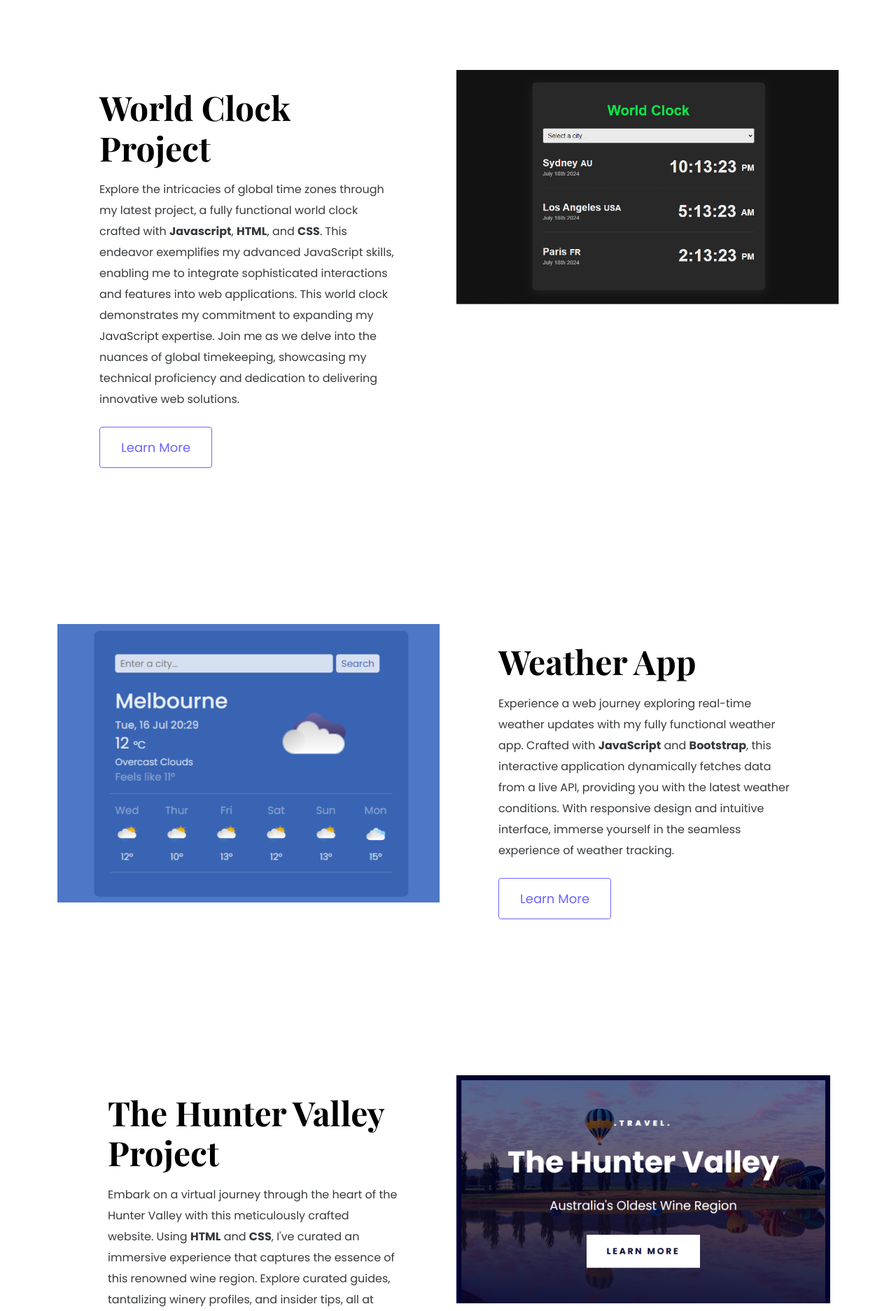
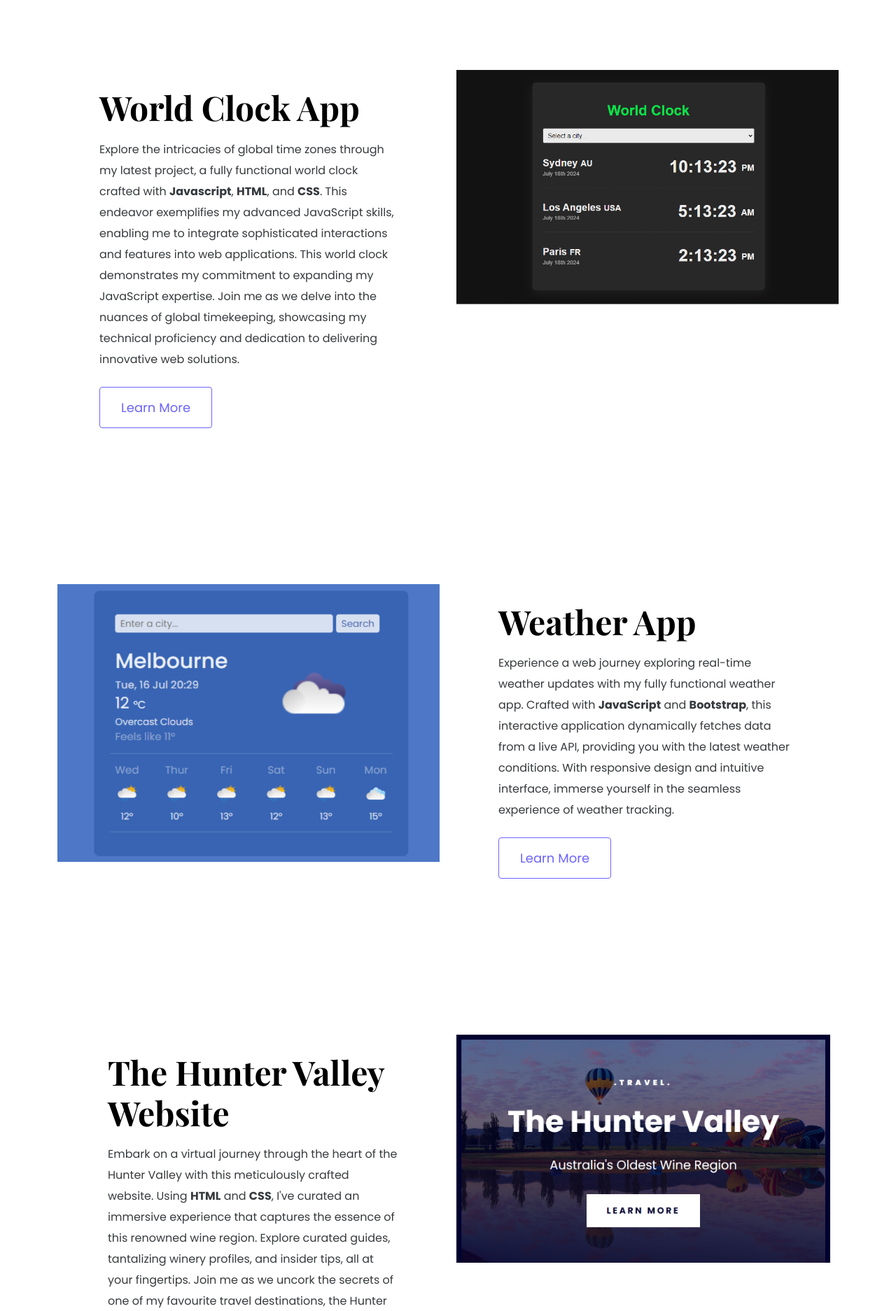
Before and after one commit to ctndeveloperstudent/portfolio-may, a plain HTML site: page src/index.html in a window 1280 px wide. Shown: the part 748-2622 px from the top of the page at 70% size. Drawn offline with nearby package versions, Linux system fonts and the light colour scheme; a web font is replaced by a local one.

Commit message:
updated titles in recent projects

```diff
--- a/src/index.html
+++ b/src/index.html
@@ -74,7 +74,7 @@
             <div class="col">
                 <div class="project-description">
                     <h3 class="mb-3">
-                        World Clock Project
+                        World Clock App
                     </h3>
                     <p class="mb-4">
                         Explore the intricacies of global time zones through my latest project, a fully functional world clock crafted with
@@ -124,7 +124,7 @@
             <div class="col">
                 <div class="project-description">
                     <h3 class="mb-3">
-                        The Hunter Valley Project
+                        The Hunter Valley Website
                     </h3>
                     <p class="mb-4">
                         Embark on a virtual journey through the heart of the Hunter Valley with this meticulously crafted
```
